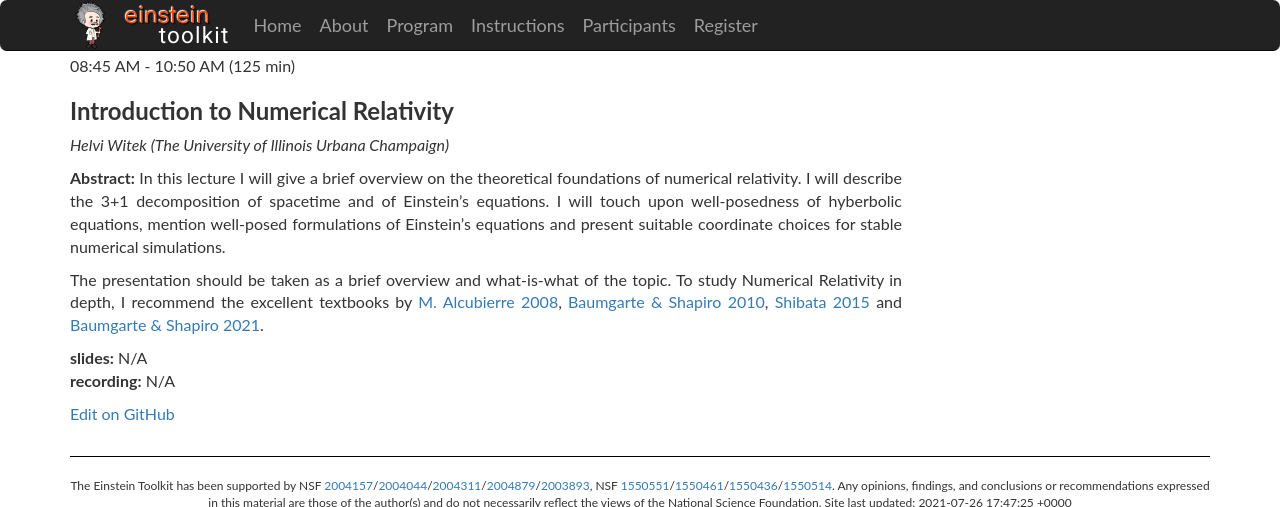
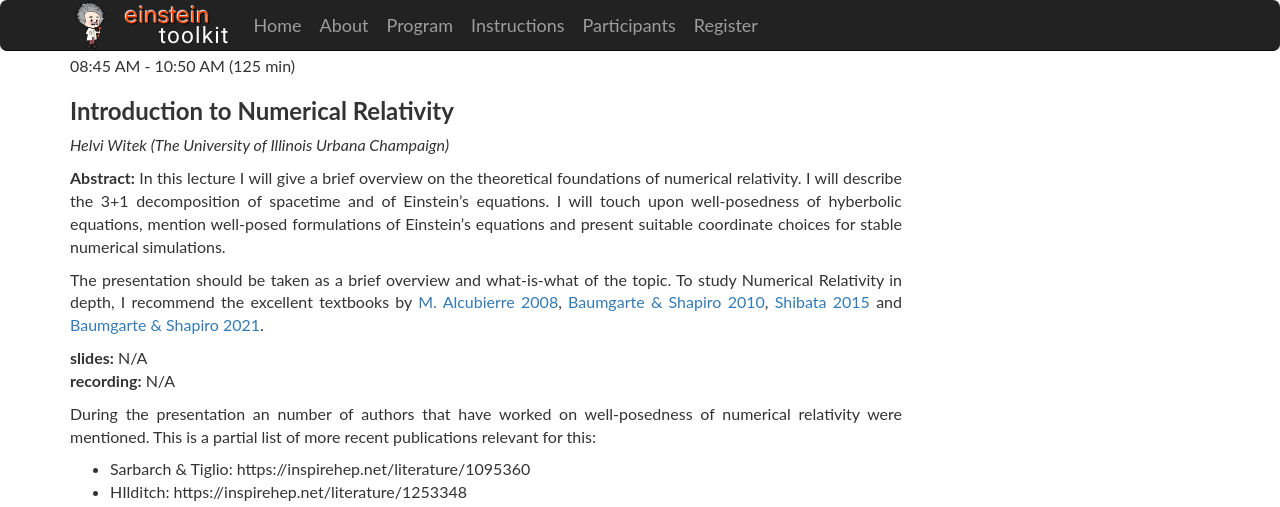
Before and after one commit to EinsteinToolkit/et2021uiuc, a Jekyll site: the page built from _lectures/07-HelviWitek/index.md, in a window 1280 px wide, cut to the strip 0-507 px from the top of the page. Built offline with Jekyll 4.4.1, drawn with Linux system fonts in a browser that asks for light colours.

Commit message:
program: add some papers to NR lecrture

```diff
--- a/_lectures/07-HelviWitek/index.md
+++ b/_lectures/07-HelviWitek/index.md
@@ -26,5 +26,10 @@ The presentation should be taken as a brief overview and what-is-what of the top
 <div class="col-xs-12" markdown="1">
 {% include lecture.md abstract=abstract %}
 
+During the presentation an number of authors that have worked on well-posedness of numerical relativity were mentioned. This is a partial list of more recent publications relevant for this:
+
+* Sarbarch & Tiglio: https://inspirehep.net/literature/1095360
+* HIlditch: https://inspirehep.net/literature/1253348
+
 [Edit on GitHub](https://github.com/EinsteinToolkit/et2021uiuc/edit/master/{{page.path}})
 </div>
```
